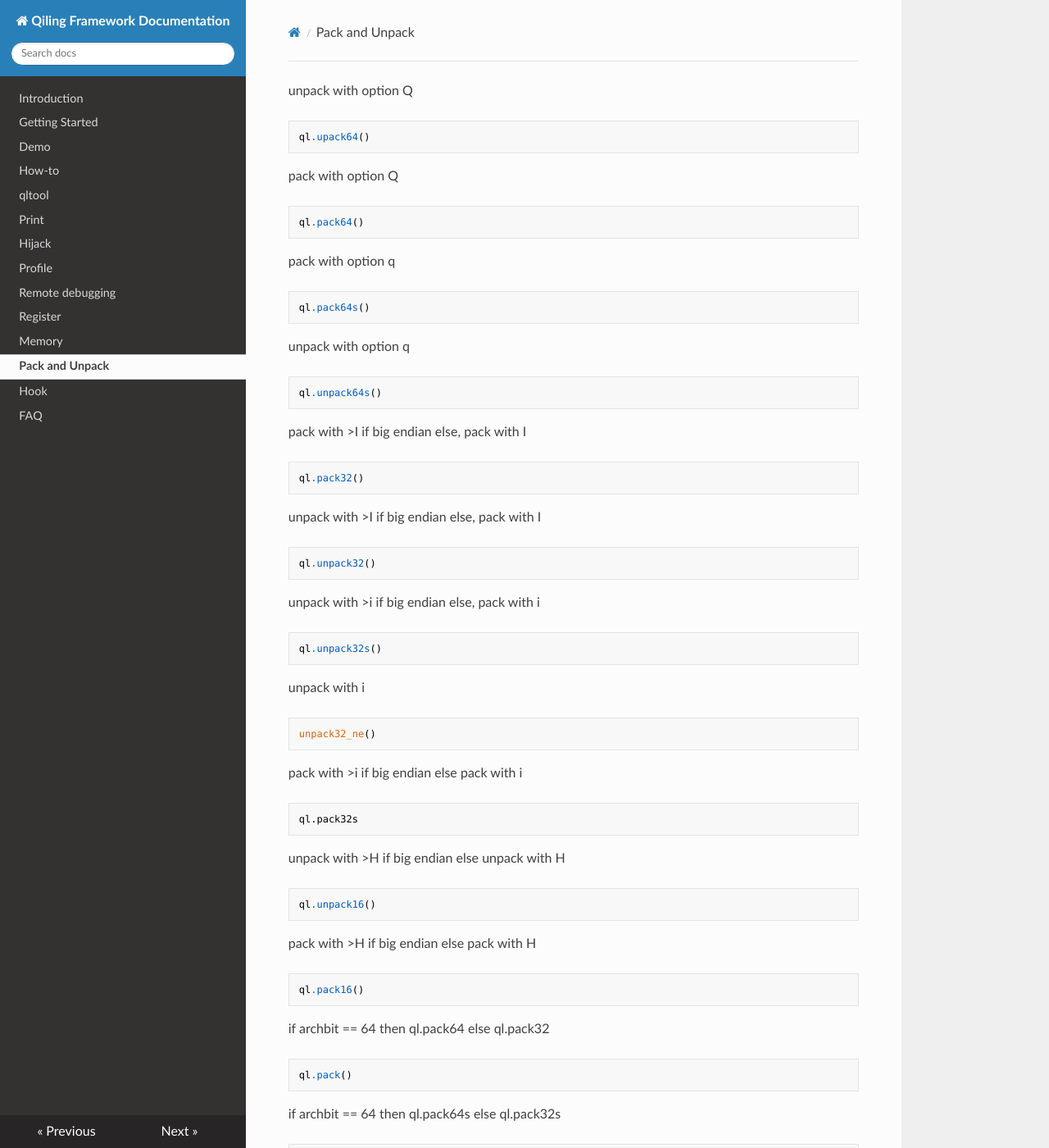
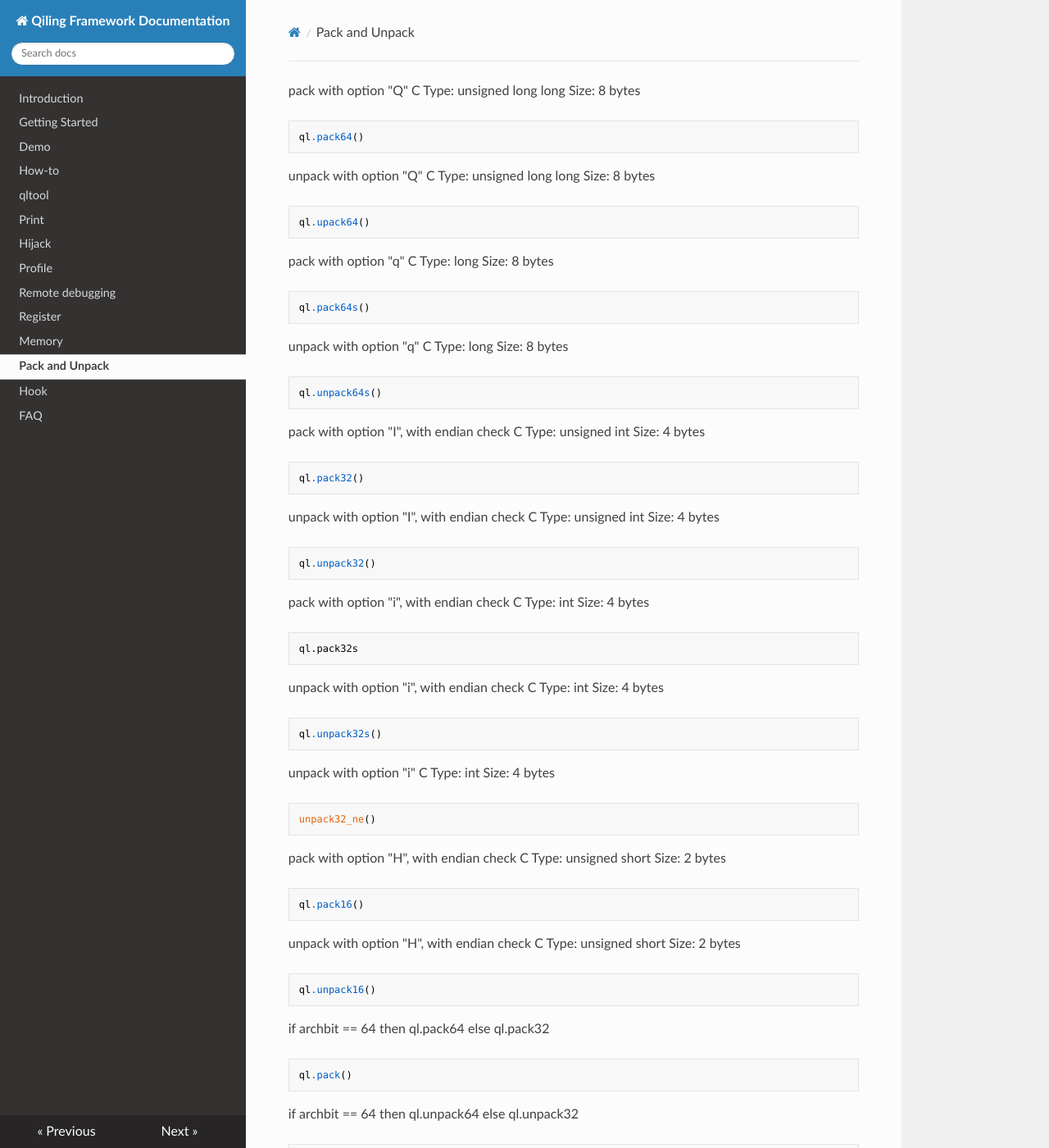
Before and after one commit to qilingframework/rtfd.io, an MkDocs documentation site: the page built from docs/struct.md, in a window 1280 px wide and 1400 px high. Shown: the whole window at 82% size. Built offline with MkDocs 1.6.1, drawn with Linux system fonts in a browser that asks for light colours; nearby versions of some CDN libraries; some of the changed text lies outside the part shown.

Commit message:
cleanup struct

````diff
--- a/docs/struct.md
+++ b/docs/struct.md
@@ -2,62 +2,81 @@
 title: Pack and Unpack
 ---
 
+pack with option "Q"
+C Type: unsigned long long
+Size: 8 bytes
+```
+ql.pack64()
+```
 
-unpack with option Q
+unpack with option "Q"
+C Type: unsigned long long
+Size: 8 bytes
 ```
 ql.upack64()
 ```
 
-pack with option Q
-```
-ql.pack64()
-```
-
-pack with option q
+pack with option "q"
+C Type: long
+Size: 8 bytes
 ```
 ql.pack64s()
 ```
 
-unpack with option q
+unpack with option "q"
+C Type: long
+Size: 8 bytes
 ```
 ql.unpack64s()
 ```
 
-pack with >I if big endian else, pack with I
+pack with option "I", with endian check
+C Type: unsigned int
+Size: 4 bytes
 ```
 ql.pack32()
 ```
 
-unpack with >I if big endian else, pack with I
+unpack with option "I", with endian check
+C Type: unsigned int
+Size: 4 bytes
 ```
 ql.unpack32()
 ```
 
-unpack with >i if big endian else, pack with i
+pack with option "i", with endian check
+C Type: int
+Size: 4 bytes
+```
+ql.pack32s
+```
+
+unpack with option "i", with endian check
+C Type: int
+Size: 4 bytes
 ```
 ql.unpack32s()
 ```
 
-unpack with i
+unpack with option "i"
+C Type: int
+Size: 4 bytes
 ```
 unpack32_ne()
 ```
 
-
-pack with >i if big endian else pack with i
+pack with option "H", with endian check
+C Type: unsigned short
+Size: 2 bytes
 ```
-ql.pack32s
+ql.pack16()
 ```
 
-unpack with >H if big endian else unpack with H
+unpack with option "H", with endian check
+C Type: unsigned short
+Size: 2 bytes
 ```
 ql.unpack16()
-```
-
-
-pack with >H if big endian else pack with H
-```
-ql.pack16()
 ```
 
 if archbit == 64 then ql.pack64 else ql.pack32
@@ -65,14 +84,14 @@ if archbit == 64 then ql.pack64 else ql.pack32
 ql.pack()
 ```
 
+if archbit == 64 then ql.unpack64 else ql.unpack32
+```
+ql.unpack()
+```
+
 if archbit == 64 then ql.pack64s else ql.pack32s
 ```
 ql.packs()
-```
-
-if archbit == 64 then ql.unpack64 else ql.unpack32
-```
-ql.unpack()
 ```
 
 if archbit == 64 then ql.unpack64s else ql.unpack32s
````
